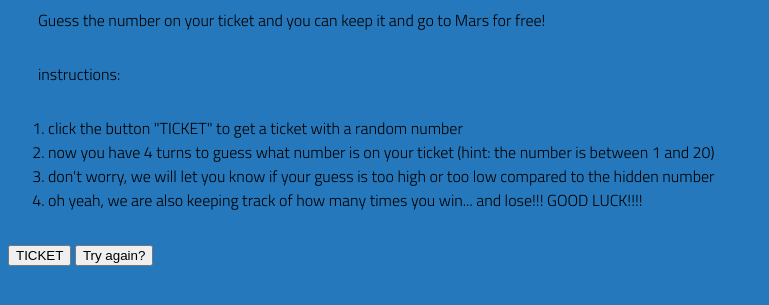
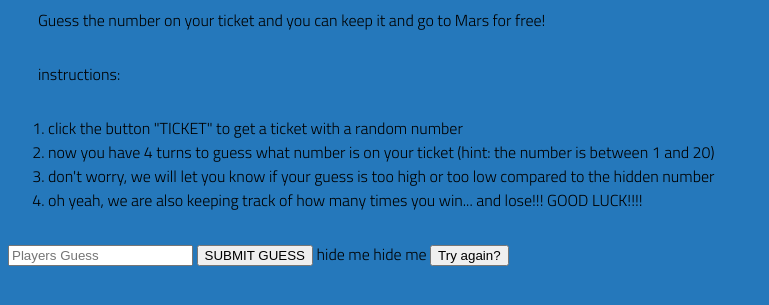
Before and after one commit to benwaples/lab-02-guess-number, a plain HTML site: page index.html in a window 1280 px wide. Both pictures are taken after a click on the button "TICKET". Shown: the part 91-396 px from the top of the page, without its empty margins (0-769 px from the left). Drawn offline with Linux system fonts and the light colour scheme.

Commit message:
hidden class toggle works

```diff
--- a/app.js
+++ b/app.js
@@ -1,11 +1,29 @@
 // import functions and grab DOM elements
+import {
+    randomNumber,
+    compareNumber
+} from './compareNumber.js';
+
 const getTicket = document.querySelector('.getTicket');
 const guessNumber = document.querySelector('.guessNumber');
+const submitGuess = document.querySelector('.submitGuess');
 const remainingGuesses = document.querySelector('.remainingGuesses');
 const tooHighOrLow = document.querySelector('.tooHighOrLow');
 const playAgain = document.querySelector('.playAgain');
 const gamesWon = document.querySelector('.gamesWon');
 const gamesLost = document.querySelector('.gamesLost');
+
+
 // initialize state
 
 // set event listeners to update state and DOM
+getTicket.addEventListener('click', () => {
+    let ticketToMars = randomNumber();
+    guessNumber.classList.remove('hidden');
+    submitGuess.classList.remove('hidden');
+    remainingGuesses.classList.remove('hidden');
+    tooHighOrLow.classList.remove('hidden');
+    playAgain.classList.remove('hidden');
+    getTicket.classList.add('hidden');
+    console.log(ticketToMars)
+});
--- a/index.html
+++ b/index.html
@@ -26,9 +26,10 @@
    <div class="gameMain">
         <button class="getTicket">TICKET</button>
         <input class="guessNumber hidden" placeholder="Players Guess">
+        <button class="submitGuess hidden">SUBMIT GUESS</button>
         <span class="remainingGuesses hidden">hide me</span>
         <span class="tooHighOrLow hidden">hide me</span>
-        <button class="playAgain">Try again?</button>
+        <button class="playAgain hidden">Try again?</button>
    </div>
    <div class="winToLose">
        <span class="gamesWon"></span>
```
